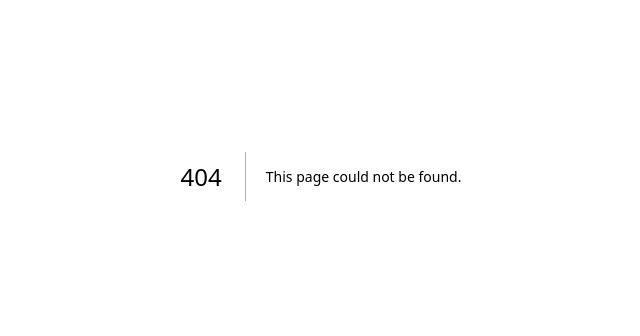
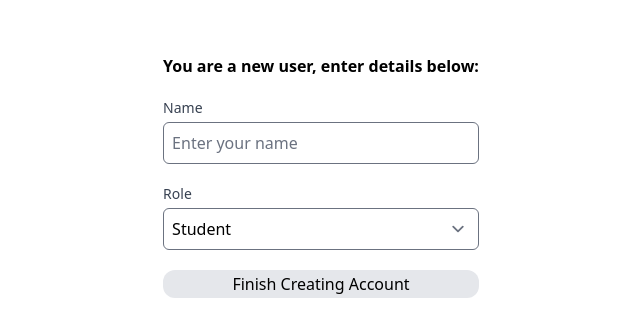
Before and after one commit to aravindnatch/JIC3117-ETD-Peer-Review, a Next.js app: page /onboarding in a window 1280 px wide. Before the commit this address had no page. Shown: the part 224-560 px from the top of the page, without its empty margins (319-959 px from the left). Built offline with nearby package versions, Linux system fonts and the light colour scheme.

Commit message:
add onboarding page

```diff
--- /dev/null
+++ b/pages/onboarding.tsx
@@ -0,0 +1,78 @@
+import Head from 'next/head'
+import axios from 'axios'
+import { useState } from 'react'
+import { useCookies } from 'react-cookie'
+
+export default function Onboarding() {
+  const [ cookies ] = useCookies(['userData'])
+  const [ name, setName ] = useState('')
+  const [ role, setRole ] = useState('student')
+
+  const handleSubmit = () => {
+    if (!name) return;
+    if (role !== 'student' && role !== 'instructor') return;
+
+    axios.post('/api/user/onboarding',
+      {
+        name,
+        role
+      },
+      {
+        headers: {
+          'Authorization': cookies.userData.token
+        }
+      }
+    ).then((res) => {
+      window.location.replace('/app')
+    }).catch((err) => {
+      console.log(err)
+    })
+  }
+
+  return (
+    <div className="flex min-h-screen flex-col items-center justify-center py-2 w-full">
+      <Head>
+        <title>Onboarding</title>
+        <link rel="icon" href="/favicon.ico" />
+      </Head>
+
+      <div className="">
+        <div className="">
+          <p className="mb-5 font-semibold">You are a new user, enter details below:</p>
+
+          <div className="space-y-5">
+            <div>
+              <label className="block text-sm font-medium text-gray-700">Name</label>
+              <input
+                type="text"
+                id="name2222"
+                className="mt-1 p-2 w-full border rounded-md"
+                placeholder="Enter your name"
+                onChange={(e) => setName(e.target.value)}
+                value={name}
+              />
+            </div>
+
+            <div className="">
+              <label htmlFor="role" className="block text-sm font-medium text-gray-700">Role</label>
+              <select
+                id="role"
+                name="role"
+                className="mt-1 p-2 w-full border rounded-md"
+                onChange={(e) => setRole(e.target.value)}
+                value={role}
+              >
+                <option value="student">Student</option>
+                <option value="instructor">Instructor</option>
+              </select>
+            </div>
+
+            <div onClick={handleSubmit} className="w-full bg-gray-200 rounded-xl px-2 py-0.5 cursor-pointer text-center">
+              Finish Creating Account
+            </div>
+          </div>
+        </div>
+      </div>
+    </div>
+  )
+}
```
